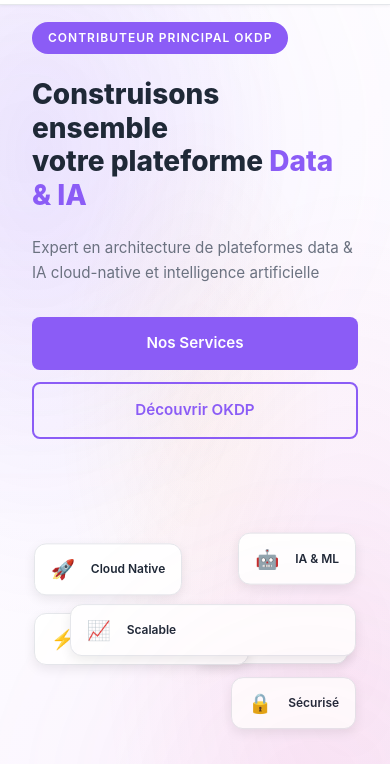
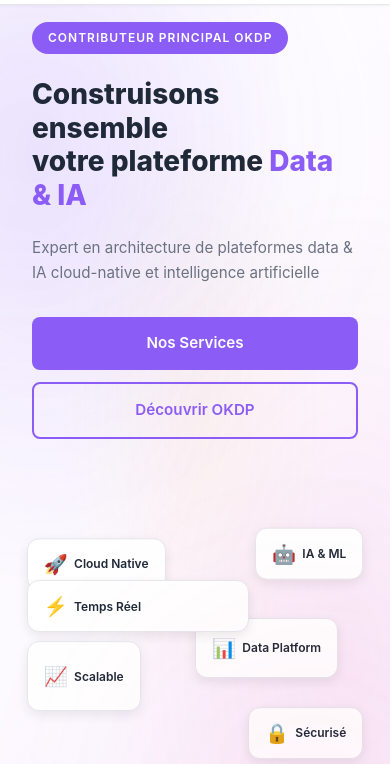
Before and after one commit to kubotal/kubotal.io, a website: page index.html in a window 390 px wide. Shown: the part 80-844 px from the top of the page. Drawn offline with Linux system fonts and the light colour scheme.

Commit message:
Fix mobile floating cards overlap issues
- Increase hero-visual height: 300px -> 450px for more vertical space
- Reduce card size: font 0.75rem, icon 1.1rem to minimize overlaps
- Reorganize cards in 4 clear rows with ~19% vertical spacing:
  * Row 1 (top 3%): Cloud Native (left), IA & ML (right)
  * Row 2 (top 22%): Real-time (left)
  * Row 3 (top 41%): Data Platform (center)
  * Row 4 (bottom): Scalable (bottom 22%, left), Sécurisé (bottom 3%, right)
- Ensure 3% margins from edges for better spacing

```diff
--- a/style.css
+++ b/style.css
@@ -991,49 +991,54 @@ footer {
     }
 
     .hero-visual {
-        height: 300px;
+        height: 450px;
         margin-top: 2rem;
     }
 
     .floating-card {
-        padding: 0.8rem 1.2rem;
-        font-size: 0.85rem;
+        padding: 0.7rem 1rem;
+        font-size: 0.75rem;
+        gap: 0.4rem;
     }
 
     .floating-card .icon {
-        font-size: 1.3rem;
+        font-size: 1.1rem;
     }
 
-    /* Reposition floating cards for mobile */
+    /* Reposition floating cards for mobile - avoid overlaps */
+    /* Row 1: Top */
     .floating-card.card-1 {
-        top: 5%;
-        left: 5%;
+        top: 3%;
+        left: 3%;
     }
 
     .floating-card.card-2 {
-        top: 5%;
-        right: 5%;
+        top: 3%;
+        right: 3%;
     }
 
+    /* Row 2: Middle-top */
+    .floating-card.card-4 {
+        top: 22%;
+        left: 3%;
+    }
+
+    /* Row 3: Middle */
     .floating-card.card-3 {
-        bottom: 40%;
+        top: 41%;
         left: 50%;
         transform: translateX(-50%);
     }
 
-    .floating-card.card-4 {
-        top: 35%;
-        left: 5%;
+    /* Row 4: Bottom */
+    .floating-card.card-6 {
+        bottom: 22%;
+        left: 3%;
     }
 
     .floating-card.card-5 {
-        bottom: 15%;
-        right: 5%;
-    }
-
-    .floating-card.card-6 {
-        top: 35%;
-        right: 5%;
+        bottom: 3%;
+        right: 3%;
     }
 
     /* Sections */
```
